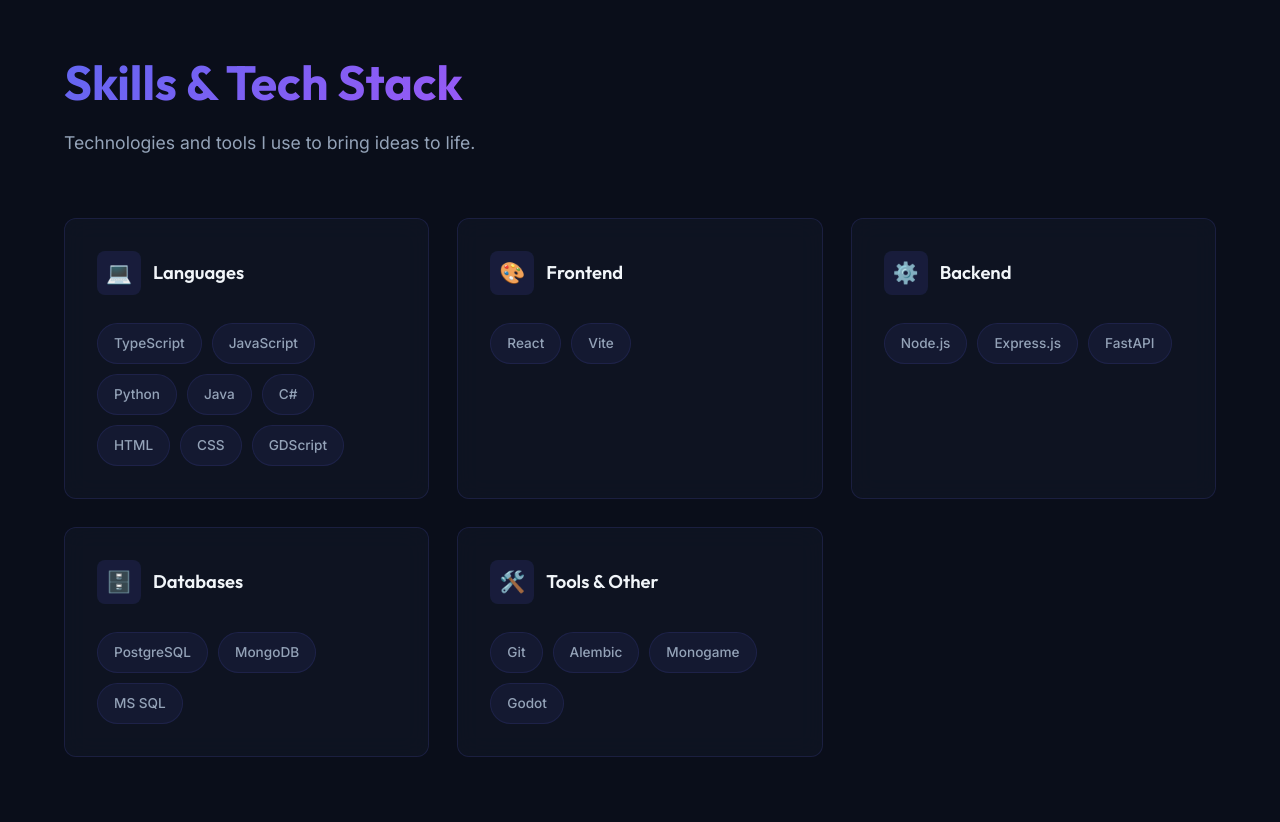
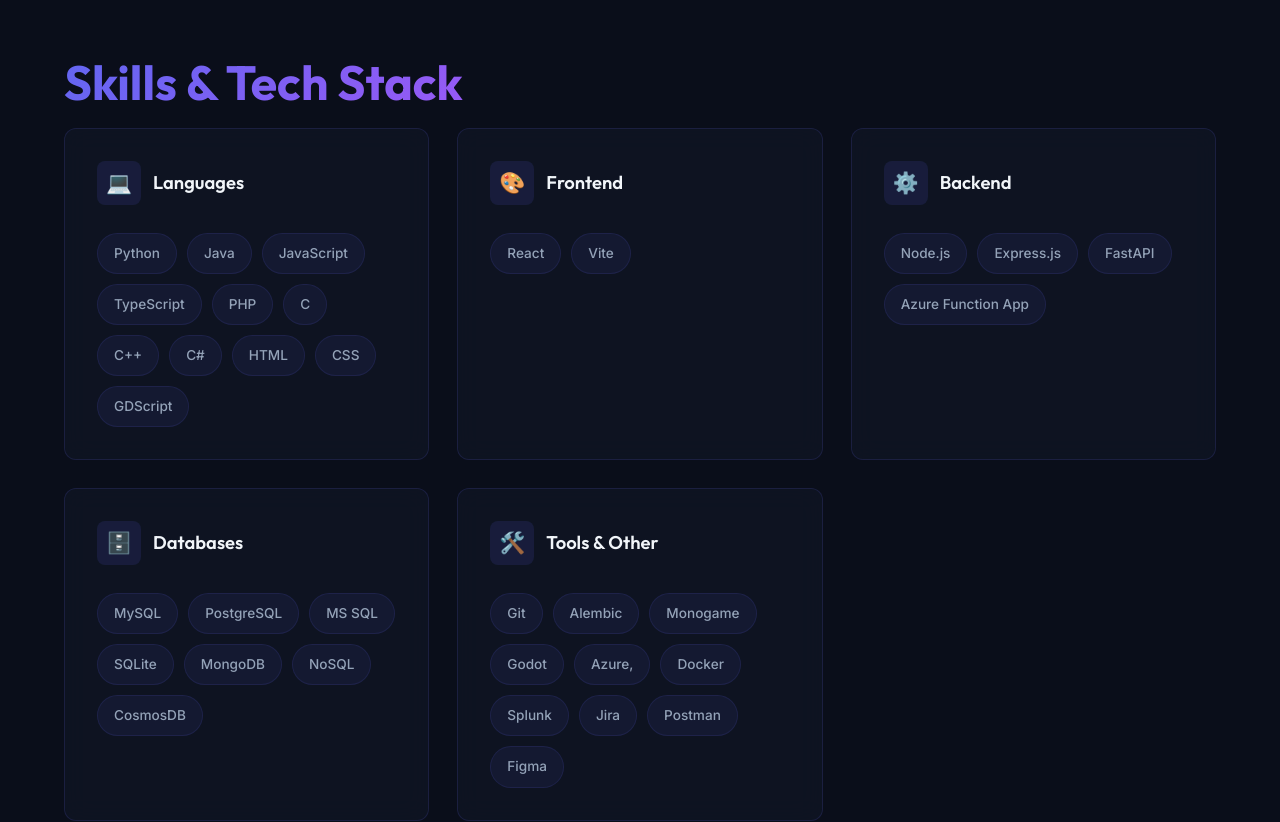
Before and after one commit to hwbit/hwbit.github.io, a React (Vite) app: page / in a window 1280 px wide. Shown: the part 2900-3722 px from the top of the page. Built offline with nearby package versions, Linux system fonts and the light colour scheme.

Commit message:
added skills

```diff
--- a/src/components/Skills.jsx
+++ b/src/components/Skills.jsx
@@ -6,7 +6,7 @@
         title: 'Languages',
         icon: '💻',
         tools: [
-            'TypeScript', 'JavaScript', 'Python', 'Java', 'C#', 'HTML', 'CSS', 'GDScript',
+            'Python', 'Java', 'JavaScript', 'TypeScript', 'PHP', 'C', 'C++', 'C#', 'HTML', 'CSS', 'GDScript',
         ],
     },
     {
@@ -20,21 +20,21 @@
         title: 'Backend',
         icon: '⚙️',
         tools: [
-            'Node.js', 'Express.js', 'FastAPI',
+            'Node.js', 'Express.js', 'FastAPI', 'Azure Function App'
         ],
     },
     {
         title: 'Databases',
         icon: '🗄️',
         tools: [
-            'PostgreSQL', 'MongoDB', 'MS SQL',
+            'MySQL', 'PostgreSQL', 'MS SQL', 'SQLite', 'MongoDB', 'NoSQL', 'CosmosDB'
         ],
     },
     {
         title: 'Tools & Other',
         icon: '🛠️',
         tools: [
-            'Git', 'Alembic', 'Monogame', 'Godot',
+            'Git', 'Alembic', 'Monogame', 'Godot', 'Azure,', 'Docker', 'Splunk', 'Jira', 'Postman', 'Figma',
         ],
     },
 ];
@@ -66,9 +66,9 @@
         <section className="skills" id="skills" ref={sectionRef}>
             <div className="container">
                 <h2 className="section-title animate-on-scroll">Skills & Tech Stack</h2>
-                <p className="section-subtitle animate-on-scroll">
+                {/* <p className="section-subtitle animate-on-scroll">
                     Technologies and tools I use to bring ideas to life.
-                </p>
+                </p> */}
 
                 <div className="skills-categories">
                     {categories.map((cat) => (
```
